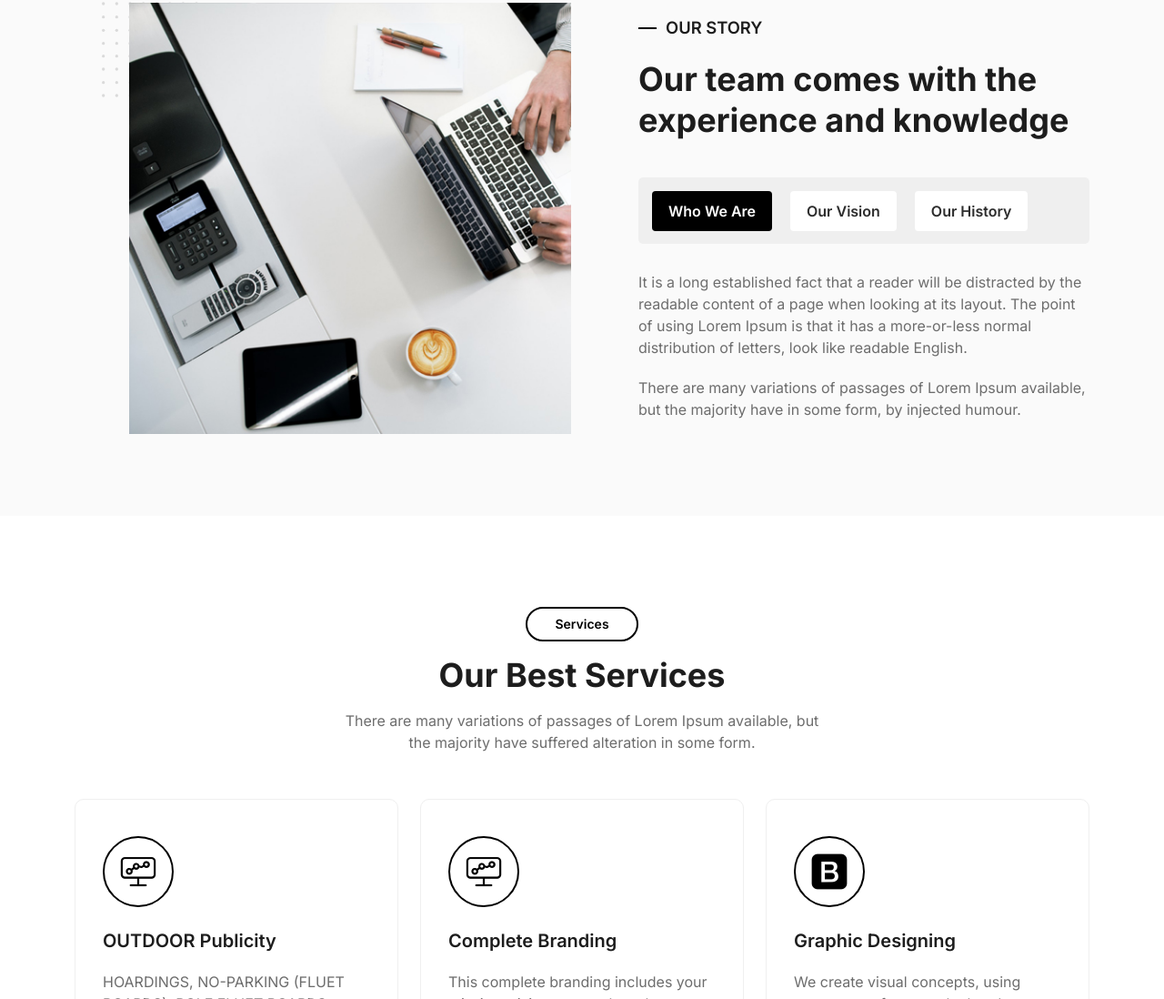
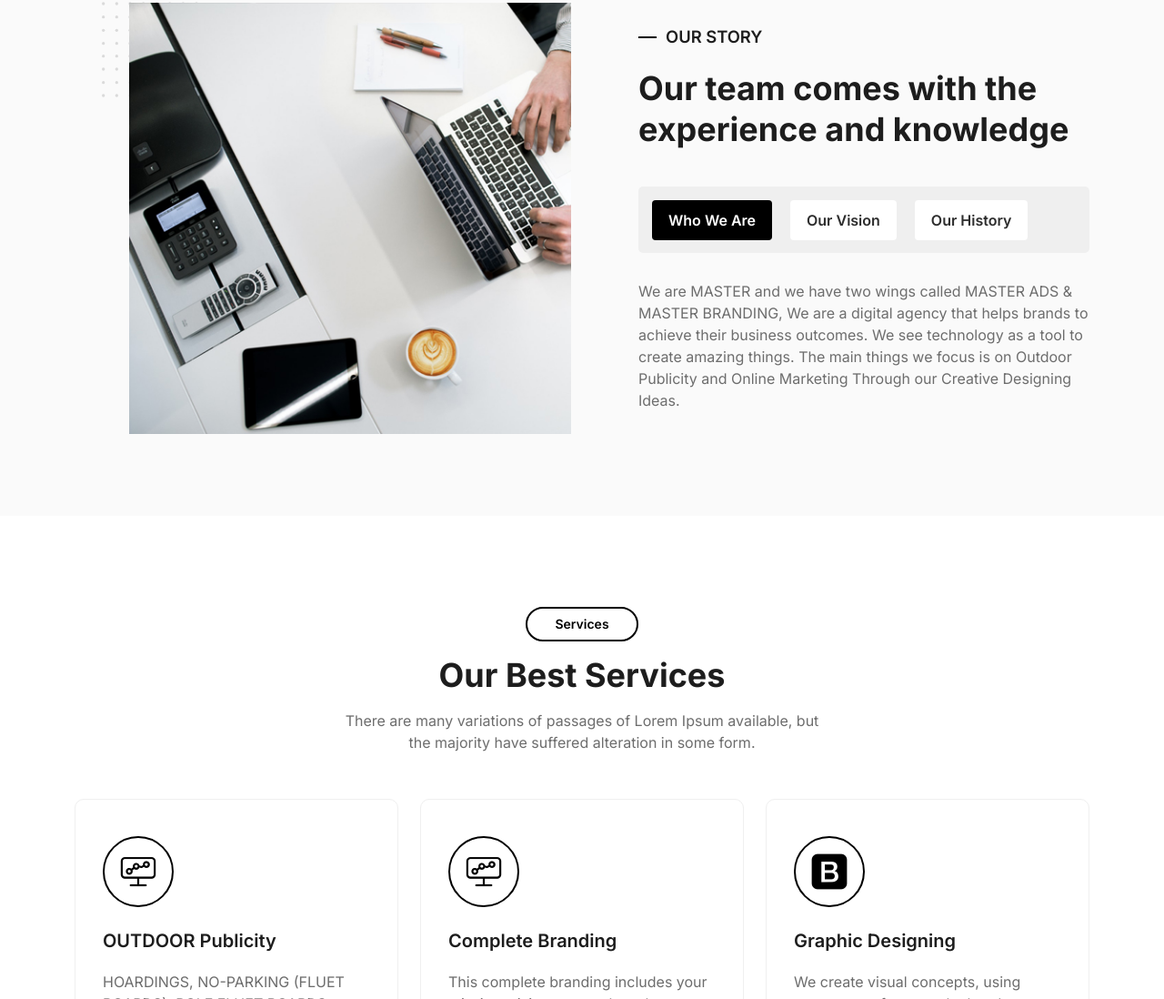
Before and after one commit to MaheshAllam/Master_Branding, a plain HTML site: page index.html in a window 1280 px wide. Shown: the part 710-1808 px from the top of the page at 91% size. Drawn offline with Linux system fonts and the light colour scheme.

Commit message:
matter updated

```diff
--- a/index.html
+++ b/index.html
@@ -277,13 +277,11 @@
               </nav>
               <div class="tab-content" id="nav-tabContent">
                 <div class="tab-pane fade show active" id="nav-who" role="tabpanel" aria-labelledby="nav-who-tab">
-                  <p>It is a long established fact that a reader will be distracted by the readable content of a page
-                    when
-                    looking at its layout. The point of using Lorem Ipsum is that it has a more-or-less normal
-                    distribution of letters, look like readable English.</p>
-                  <p>There are many variations of passages of Lorem Ipsum available, but the majority have in some
-                    form,
-                    by injected humour.</p>
+                  <p>We are MASTER and we have two wings called MASTER ADS & MASTER BRANDING,
+                    We are a digital agency that helps brands to achieve their business outcomes.
+                    We see technology as a tool to create amazing things.
+                    The main things we focus is on Outdoor Publicity and Online Marketing Through our Creative Designing Ideas.</p>
+
                 </div>
                 <div class="tab-pane fade" id="nav-vision" role="tabpanel" aria-labelledby="nav-vision-tab">
                   <p>It is a long established fact that a reader will be distracted by the readable content of a page
```
